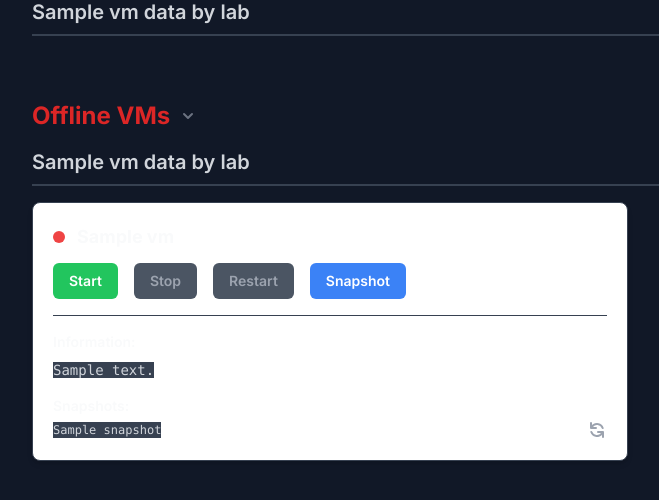
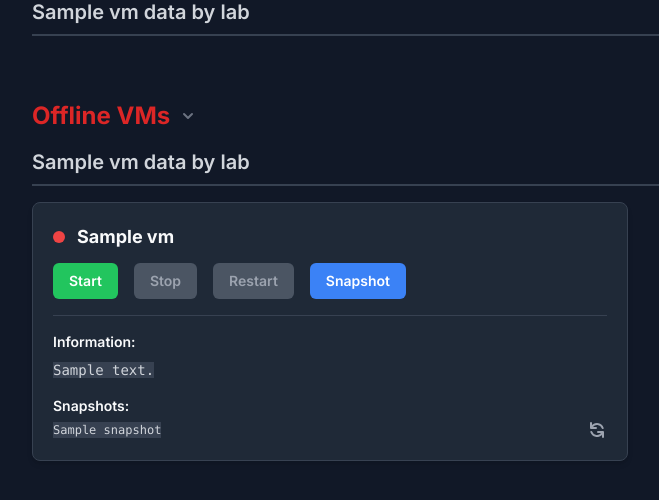
Before and after one commit to pvelas/ws-vm_manager, a Flask app: template templates/index.html in a window 1280 px wide. Shown: the part 142-642 px from the top of the page, without its empty margins (0-659 px from the left). Run offline with Flask 2, Linux system fonts and the light colour scheme; the template is opened without the code that fills it: most values are stand-ins (such as "Sample title", 1, 10 or a date in 2020); some libraries are stand-ins or nearby versions.

Commit message:
fix vm box background

```diff
--- a/templates/index.html
+++ b/templates/index.html
@@ -84,7 +84,7 @@
         </div>
 
         {% macro render_vm_card(vm) %}
-        <div class="vm-card bg-white rounded-lg p-5 border">
+        <div class="vm-card rounded-lg p-5 border">
             <h4 class="text-lg font-bold mb-3 flex items-center">
                 <span class="status-dot mr-3 {% if vm.complete %}status-online{% else %}status-offline{% endif %}"></span>
                 {{ vm.title }}
```
